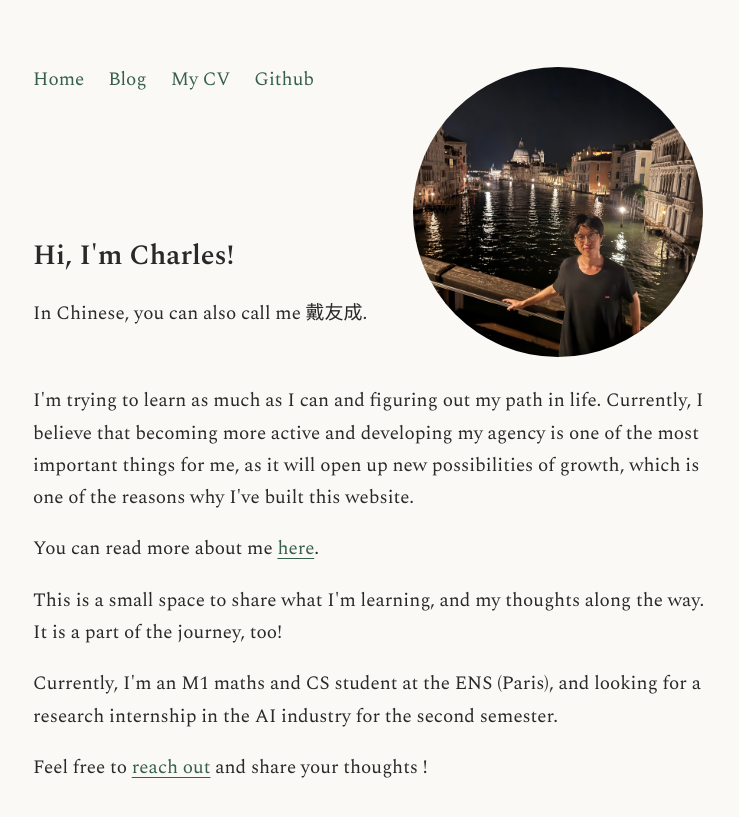
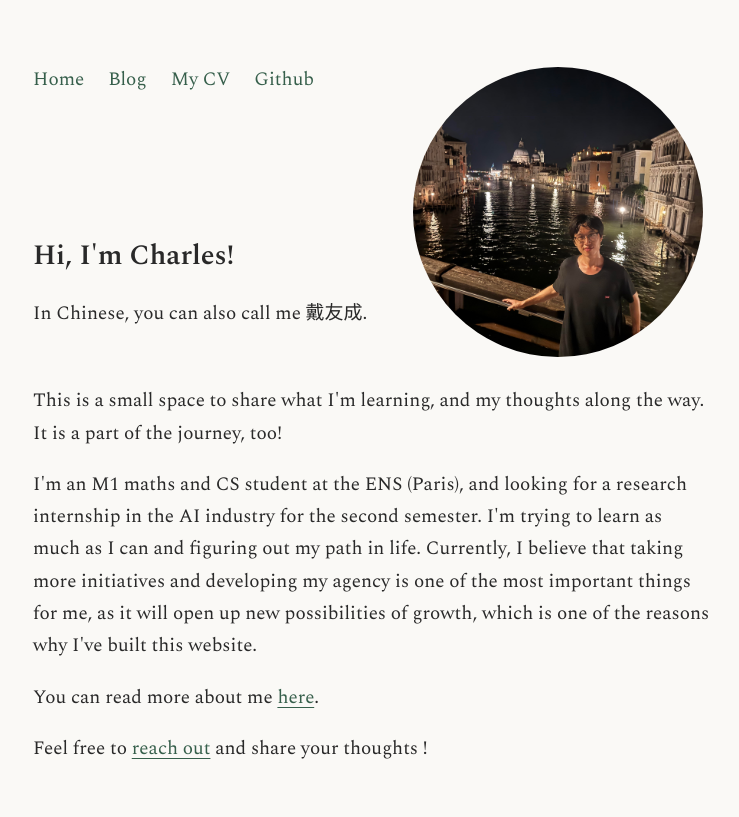
Before and after one commit to daicharlesyc/daicharlesyc.github.io, a Jekyll site: the page built from index.html, in a window 1280 px wide. Shown: the top 817 px of the page, without its empty margins (267-1006 px from the left). Built offline with Jekyll 4.4.1, drawn with Linux system fonts in a browser that asks for light colours.

Commit message:
rearrangement of my self-description

```diff
--- a/index.html
+++ b/index.html
@@ -14,8 +14,7 @@ title: Home
         width="180"
     >
 </div>
-<p>I'm trying to learn as much as I can and figuring out my path in life. Currently, I believe that becoming more active and developing my agency is one of the most important things for me, as it will open up new possibilities of growth, which is one of the reasons why I've built this website.</p>
+<p>This is a small space to share what I'm learning, and my thoughts along the way. It is a part of the journey, too!</p>
+<p>I'm an M1 maths and CS student at the ENS (Paris), and looking for a research internship in the AI industry for the second semester. I'm trying to learn as much as I can and figuring out my path in life. Currently, I believe that taking more initiatives and developing my agency is one of the most important things for me, as it will open up new possibilities of growth, which is one of the reasons why I've built this website. </p>
 <p>You can read more about me <a href="/2026/10/09/mental-models.html">here</a>. </p>
-<p>This is a small space to share what I'm learning, and my thoughts along the way. It is a part of the journey, too!</p>
-<p>Currently, I'm an M1 maths and CS student at the ENS (Paris), and looking for a research internship in the AI industry for the second semester.</p>
 <p>Feel free to <a href="mailto:dai.charles.ym+chat@gmail.com">reach out</a> and share your thoughts !</p>
```
